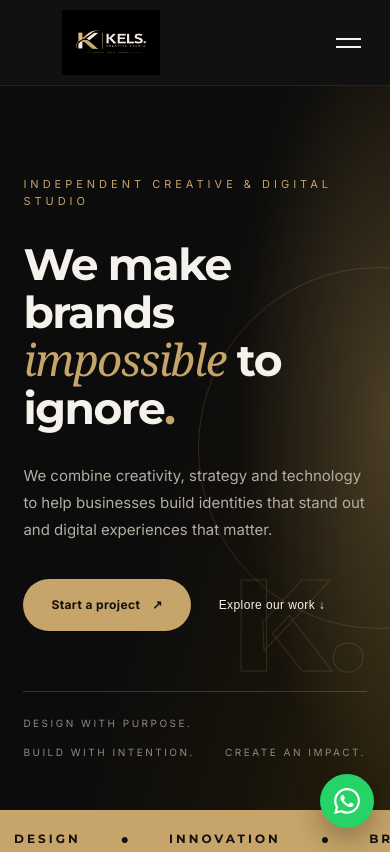
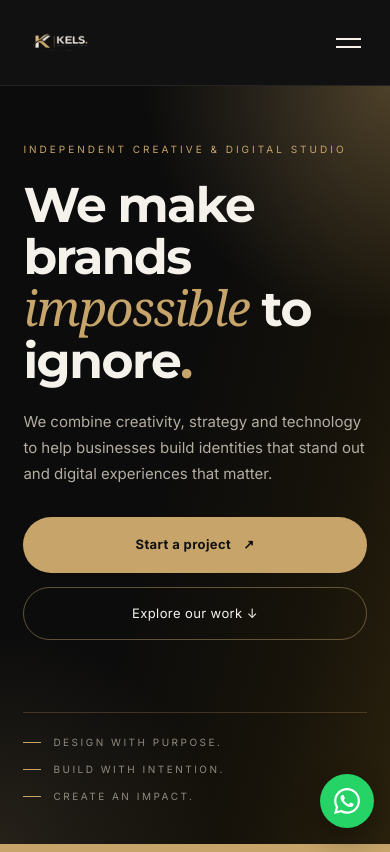
Before and after one commit to ckcmi/kelstudio-website-, a plain HTML site: page index.html in a window 390 px wide. Shown: the top 852 px of the page. Drawn offline with Linux system fonts and the light colour scheme.

Commit message:
Update style.css

```diff
--- a/style.css
+++ b/style.css
@@ -100,10 +100,12 @@ button:focus-visible {
 }
 
 .logo-image {
-  width: 175px;
-  height: 65px;
-  object-fit: contain;
+  width: auto;
+  height: 58px;
+  max-width: 100%;
   display: block;
+  /* lets the black background of the logo blend into the header */
+  mix-blend-mode: lighten;
 }
 
 .logo-mark {
@@ -459,14 +461,31 @@ button:focus-visible {
   line-height: 1.7;
 }
 
+/* gold arrow inside a thin gold circle */
 .service-arrow {
+  display: grid;
+  place-items: center;
+  width: 40px;
+  height: 40px;
+  border: 1px solid rgba(198, 164, 106, 0.45);
+  border-radius: 50%;
   color: var(--gold);
-  font-size: 23px;
-  transition: transform 0.3s;
+  font-family: Arial, "Segoe UI Symbol", sans-serif;
+  font-size: 18px;
+  line-height: 1;
+  transition: background 0.3s, color 0.3s, border-color 0.3s;
 }
 
-.service:hover .service-arrow {
-  transform: translate(5px, -5px);
+.service:hover .service-arrow,
+.service:active .service-arrow {
+  background: var(--gold);
+  border-color: var(--gold);
+  color: var(--black);
+}
+
+.primary-button span,
+.submit-button span {
+  font-family: Arial, "Segoe UI Symbol", sans-serif;
 }
 
 /* ---------- PORTFOLIO ---------- */
@@ -1188,35 +1207,114 @@ button:focus-visible {
 
 @media (max-width: 600px) {
 
+  .logo-image {
+    height: 50px;
+  }
+
+  /* ----- HOMEPAGE ON PHONES: fills the screen, tidy and centred on the message ----- */
+
   .hero {
-    min-height: auto;
-    padding: 90px var(--side) 50px;
+    min-height: calc(100svh - 86px);
+    padding: 56px var(--side) 40px;
+    justify-content: space-between;
+    gap: 44px;
+  }
+
+  .hero::before {
+    background:
+      radial-gradient(ellipse 90% 45% at 100% 0%, rgba(198, 164, 106, 0.32), transparent 70%),
+      radial-gradient(ellipse 80% 40% at 0% 100%, rgba(198, 164, 106, 0.14), transparent 70%);
+  }
+
+  /* the ring and big "K." only crowd a small screen */
+  .hero::after,
+  .hero-decoration {
+    display: none;
+  }
+
+  .eyebrow {
+    font-size: 10px;
+    letter-spacing: 3px;
+    margin-bottom: 22px;
   }
 
   .hero h1 {
-    font-size: 44px;
+    font-size: clamp(42px, 12.5vw, 54px);
+    line-height: 1.06;
     letter-spacing: -1.5px;
   }
 
   .hero-description {
     font-size: 15px;
+    line-height: 1.75;
+    margin: 22px 0 30px;
   }
 
-  .hero-bottom {
-    margin-top: 60px;
-    gap: 14px 30px;
+  /* two clean full-width buttons */
+  .hero-buttons {
+    flex-direction: column;
+    align-items: stretch;
+    gap: 14px;
   }
 
-  .hero-decoration {
-    font-size: 130px;
-    right: 6%;
-    bottom: 120px;
-    opacity: 0.6;
+  .primary-button {
+    justify-content: center;
+    padding: 18px 24px;
+    font-size: 13px;
   }
 
-  .hero::after {
-    width: 360px;
-    height: 360px;
+  .secondary-button {
+    text-align: center;
+    padding: 16px 24px;
+    border: 1px solid rgba(198, 164, 106, 0.45);
+    border-radius: 999px;
+    font-size: 13px;
+  }
+
+  /* the three taglines become a neat gold-dash list */
+  .hero-bottom {
+    flex-direction: column;
+    gap: 12px;
+    margin-top: 0;
+    padding-top: 22px;
+    padding-right: 72px;
+    font-size: 10px;
+    letter-spacing: 2.5px;
+  }
+
+  .hero-bottom span {
+    display: flex;
+    align-items: center;
+    gap: 12px;
+  }
+
+  .hero-bottom span::before {
+    content: "";
+    width: 18px;
+    height: 1px;
+    background: var(--gold);
+  }
+
+  /* services list on phones */
+  .service {
+    grid-template-columns: 30px 1fr 36px;
+    align-items: start;
+    gap: 14px;
+    padding: 26px 0;
+  }
+
+  .service-number {
+    padding-top: 6px;
+  }
+
+  .service h3 {
+    font-size: 19px;
+  }
+
+  .service-arrow {
+    width: 34px;
+    height: 34px;
+    font-size: 16px;
   }
 
   .section {
@@ -1301,43 +1399,3 @@ button:focus-visible {
     transform: none;
   }
 }
-
-/* ===== PHONE FIXES ===== */
-html,
-body {
-  max-width: 100%;
-  overflow-x: clip;
-}
-
-img,
-svg {
-  max-width: 100%;
-}
-
-/* draw arrows as plain text symbols, not emoji */
-.service-arrow,
-.primary-button span,
-.nav-button,
-.secondary-button,
-.select-options li i,
-.text-link,
-.preview-label,
-.submit-button span {
-  font-family: Arial, "Segoe UI Symbol", sans-serif;
-  font-variant-emoji: text;
-}
-
-@media (max-width: 600px) {
-  .service {
-    grid-template-columns: 36px 1fr 22px;
-    gap: 14px;
-  }
-
-  .service-arrow {
-    font-size: 18px;
-  }
-
-  .hero h1 {
-    overflow-wrap: break-word;
-  }
-}
```
